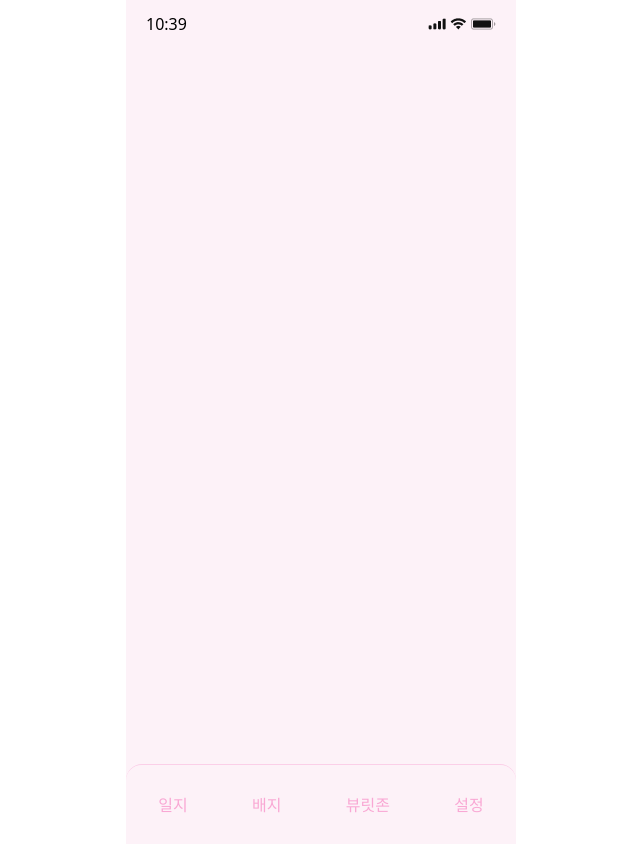
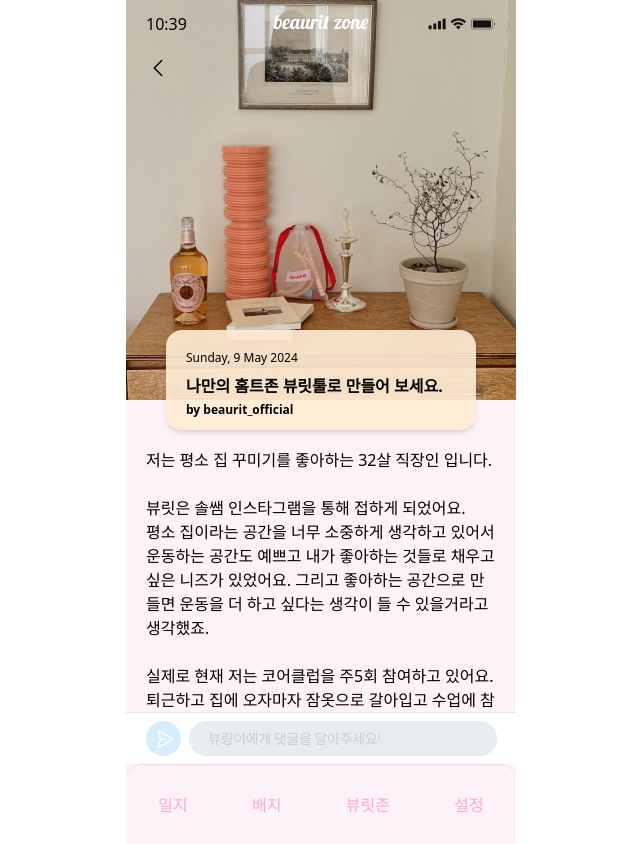
Before and after one commit to ProdMoon/core-club-diary, a Vue app: page /beaurit-zone/article/1 in a window 1280 px wide. Before the commit this address had no page. Shown: the whole page, without its empty margins (319-959 px from the left). Built offline with nearby package versions, Linux system fonts and the light colour scheme.

Commit message:
feat: 뷰릿존 아티클 뷰

```diff
--- a/src/router/index.js
+++ b/src/router/index.js
@@ -26,8 +26,13 @@ const router = createRouter({
     {
       path: '/beaurit-zone',
       name: 'beaurit-zone',
-      component: () => import('@/views/BeauritZoneView.vue'),
+      component: () => import('@/views/beaurit-zone/MainView.vue'),
     },
+    {
+      path: '/beaurit-zone/article/:id',
+      name: 'beaurit-zone-article',
+      component: () => import('@/views/beaurit-zone/ArticleView.vue'),
+    }
   ],
 });
 
--- /dev/null
+++ b/src/stores/beaurit-zone-articles.js
@@ -0,0 +1,27 @@
+import { ref } from 'vue';
+import { defineStore } from 'pinia';
+
+export const useBeauritZoneArticlesStore = defineStore('beauritZoneArticles', () => {
+  const articles = ref([
+    { id: 0, },
+    {
+      id: 1,
+      img: '/beaurit-zone-article-1.png',
+      title: '나만의 홈트존 뷰릿툴로 만들어 보세요.',
+      author: 'by beaurit_official',
+      content: `저는 평소 집 꾸미기를 좋아하는 32살 직장인 입니다.<br>
+      <br>
+      뷰릿은 솔쌤 인스타그램을 통해 접하게 되었어요.<br>
+      평소 집이라는 공간을 너무 소중하게 생각하고 있어서 운동하는 공간도 예쁘고 내가 좋아하는 것들로 채우고 싶은 니즈가 있었어요. 그리고 좋아하는 공간으로 만들면 운동을 더 하고 싶다는 생각이 들 수 있을거라고 생각했죠.<br>
+      <br>
+      실제로 현재 저는 코어클럽을 주5회 참여하고 있어요.<br>
+      퇴근하고 집에 오자마자 잠옷으로 갈아입고 수업에 참여하고 있어요.<br>
+      코어클럽 29기 첫 수업인 오늘! 모두들 곧 만나요.<br>
+      평소 얼굴 부종으로 고민한 적이 있었더라면 이번 코클 29기에서 공개될 <얼굴부종 타파루틴> 을 기대해 주세요.<br>
+      코어클럽 29기 첫 수업인 오늘! 모두들 곧 만나요.`,
+      date: 'Sunday, 9 May 2024',
+    },
+  ]);
+
+  return { articles };
+});
--- /dev/null
+++ b/src/views/beaurit-zone/ArticleView.vue
@@ -0,0 +1,45 @@
+<script setup>
+import { useRoute } from 'vue-router';
+import { useBeauritZoneArticlesStore } from '@/stores/beaurit-zone-articles.js';
+
+const store = useBeauritZoneArticlesStore();
+const route = useRoute();
+const article = store.articles[route.params.id];
+</script>
+<template>
+  <div class="absolute top-2 z-10 w-full text-center font-lobster text-xl text-white">beaurit zone</div>
+  <div class="absolute top-14 left-5">
+    <router-link to="/beaurit-zone">
+      <svg
+        xmlns="http://www.w3.org/2000/svg"
+        fill="none"
+        viewBox="0 0 24 24"
+        stroke-width="1.5"
+        stroke="currentColor"
+        class="w-6 h-6"
+      >
+        <path stroke-linecap="round" stroke-linejoin="round" d="M15.75 19.5 8.25 12l7.5-7.5" />
+      </svg>
+    </router-link>
+  </div>
+  <img :src="article.img" :alt="article.img" />
+  <div class="absolute top-[330px] w-full h-[100px] flex items-center justify-center">
+    <div class="mx-10 p-5 bg-orange-100/90 rounded-2xl w-full h-full shadow-md">
+      <div class="text-xs">
+        {{ article.date }}
+      </div>
+      <div class="mt-2 font-bold">
+        {{ article.title }}
+      </div>
+      <div class="mt-1 text-xs font-bold">
+        {{ article.author }}
+      </div>
+    </div>
+  </div>
+  <div class="px-5 py-12">
+    <div v-html="article.content"></div>
+  </div>
+  <div class="absolute bottom-20 w-full">
+    <img src="/beaurit-zone-search-bar.png" alt="beaurit-zone-search-bar" />
+  </div>
+</template>
--- a/src/views/BeauritZoneView.vue
+++ b/src/views/beaurit-zone/MainView.vue
@@ -37,7 +37,9 @@
       </svg>
     </div>
     <div class="mt-5 px-10">
-      <img src="/beaurit-zone-1.png" alt="beaurit-zone-1" />
+      <router-link to="/beaurit-zone/article/1">
+        <img src="/beaurit-zone-1.png" alt="beaurit-zone-1" />
+      </router-link>
     </div>
     <div class="mt-5 px-5">
       <img src="/beaurit-zone-2.png" alt="beaurit-zone-2" />
```
Also changed, not shown: public/beaurit-zone-article-1.png (added), public/beaurit-zone-search-bar.png (added), src/assets/tailwind.css.
